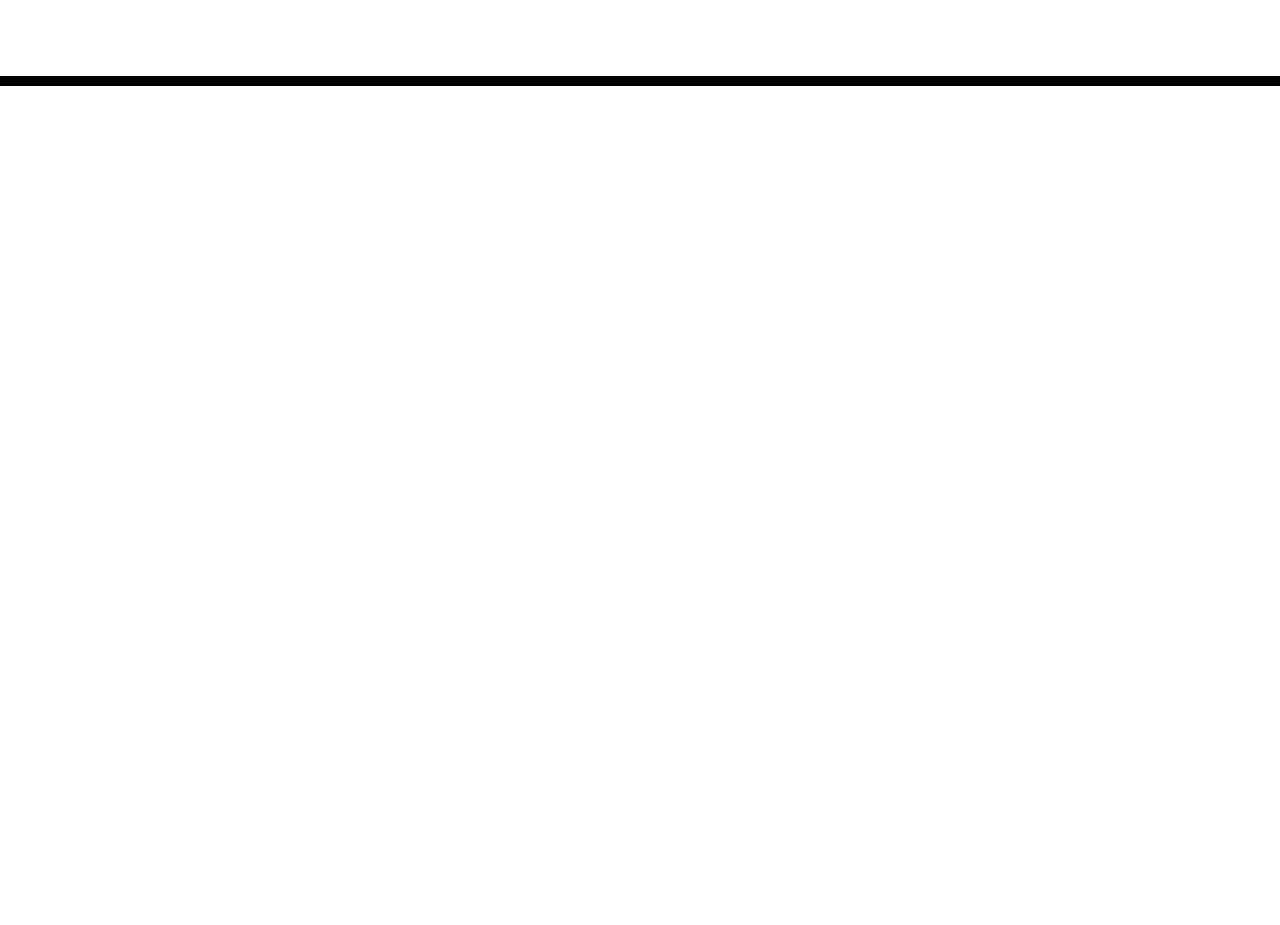
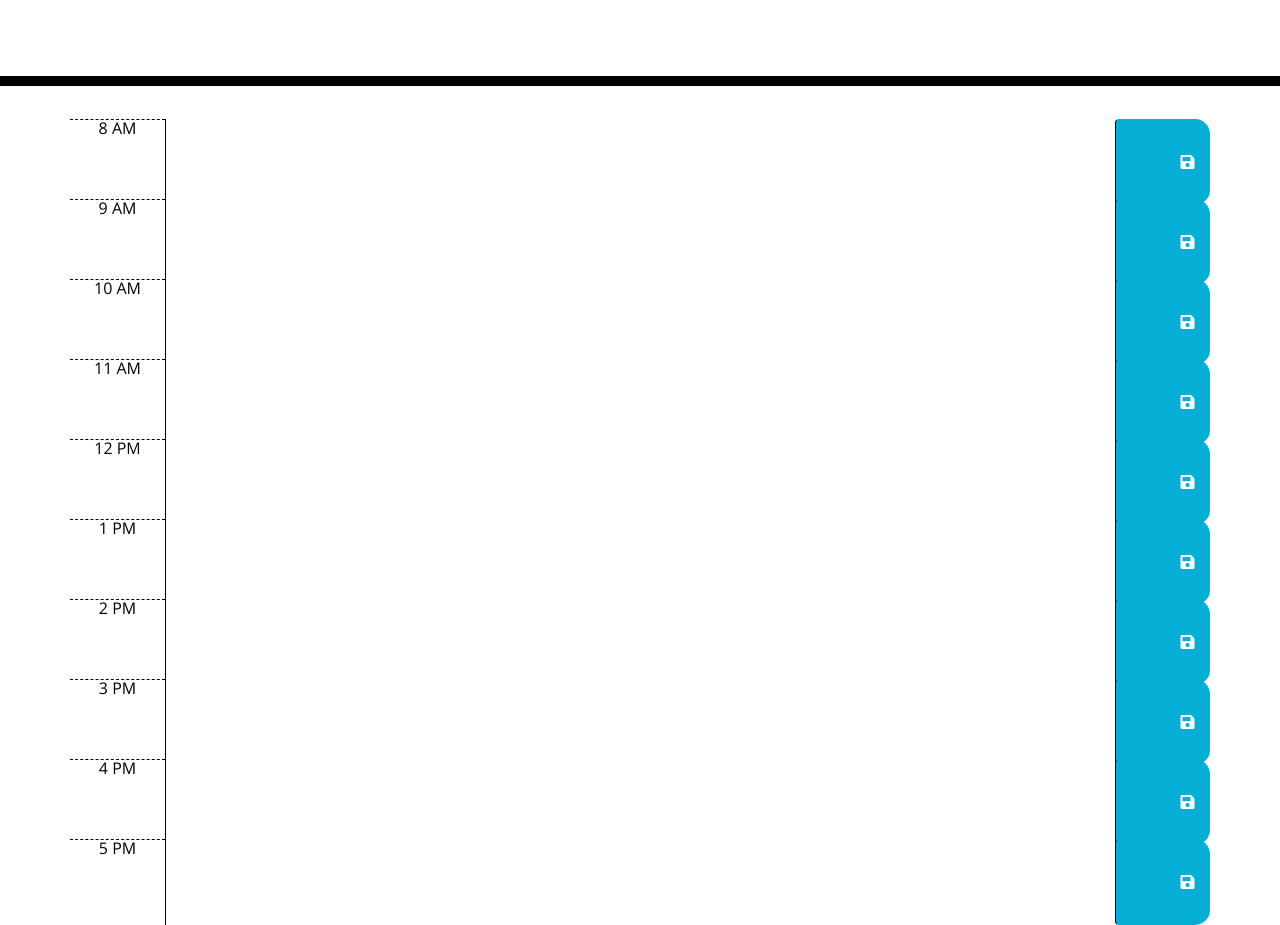
Before and after one commit to Jbarbss/Work-Day-Scheduler, a plain HTML site: page index.html in a window 1280 px wide. Shown: the part 182-1107 px from the top of the page. Before the commit the page ends 800 px from the top, so only its background shows below. Drawn offline with nearby package versions, Linux system fonts and the light colour scheme.

Commit message:
added timeblock

```diff
--- a/index.html
+++ b/index.html
@@ -28,7 +28,79 @@
       <p class="lead">A simple calendar app for scheduling your work day</p>
       <p id="currentDay" class="lead"></p>
     </header>
-
+    <div class="container">
+        <!-- Timeblocks go here -->
+        <div id="hour8" class="row time-block">
+          <div class="col-md-1 hour">8 AM</div>
+          <textarea class="col-md-10 description"></textarea>
+          <button class="btn saveBtn col-md-1">
+            <i class="fas fa-save"></i>
+          </button>
+        </div>
+        <div id="hour9" class="row time-block">
+          <div class="col-md-1 hour">9 AM</div>
+          <textarea class="col-md-10 description"></textarea>
+          <button class="btn saveBtn col-md-1">
+            <i class="fas fa-save"></i>
+          </button>
+        </div>
+        <div id="hour10" class="row time-block">
+          <div class="col-md-1 hour">10 AM</div>
+          <textarea class="col-md-10 description"></textarea>
+          <button class="btn saveBtn col-md-1">
+            <i class="fas fa-save"></i>
+          </button>
+        </div>
+        <div id="hour11" class="row time-block">
+          <div class="col-md-1 hour">11 AM</div>
+          <textarea class="col-md-10 description"></textarea>
+          <button class="btn saveBtn col-md-1">
+            <i class="fas fa-save"></i>
+          </button>
+        </div>
+        <div id="hour12" class="row time-block">
+          <div class="col-md-1 hour">12 PM</div>
+          <textarea class="col-md-10 description"></textarea>
+          <button class="btn saveBtn col-md-1">
+            <i class="fas fa-save"></i>
+          </button>
+        </div>
+        <div id="hour1" class="row time-block">
+          <div class="col-md-1 hour">1 PM</div>
+          <textarea class="col-md-10 description"></textarea>
+          <button class="btn saveBtn col-md-1">
+            <i class="fas fa-save"></i>
+          </button>
+        </div>
+        <div id="hour2" class="row time-block">
+          <div class="col-md-1 hour">2 PM</div>
+          <textarea class="col-md-10 description"></textarea>
+          <button class="btn saveBtn col-md-1">
+            <i class="fas fa-save"></i>
+          </button>
+        </div>
+        <div id="hour3" class="row time-block">
+          <div class="col-md-1 hour">3 PM</div>
+          <textarea class="col-md-10 description"></textarea>
+          <button class="btn saveBtn col-md-1">
+            <i class="fas fa-save"></i>
+          </button>
+        </div>
+        <div id="hour4" class="row time-block">
+          <div class="col-md-1 hour">4 PM</div>
+          <textarea class="col-md-10 description"></textarea>
+          <button class="btn saveBtn col-md-1">
+            <i class="fas fa-save"></i>
+          </button>
+        </div>
+        <div id="hour5" class="row time-block">
+          <div class="col-md-1 hour">5 PM</div>
+          <textarea class="col-md-10 description"></textarea>
+          <button class="btn saveBtn col-md-1">
+            <i class="fas fa-save"></i>
+          </button>
+        </div>
+      </div>
 
     <script src="https://cdnjs.cloudflare.com/ajax/libs/jquery/3.2.1/jquery.min.js"></script>
     <script src="https://cdnjs.cloudflare.com/ajax/libs/moment.js/2.24.0/moment.min.js"></script>
```
Also changed, not shown: 1 other file.
